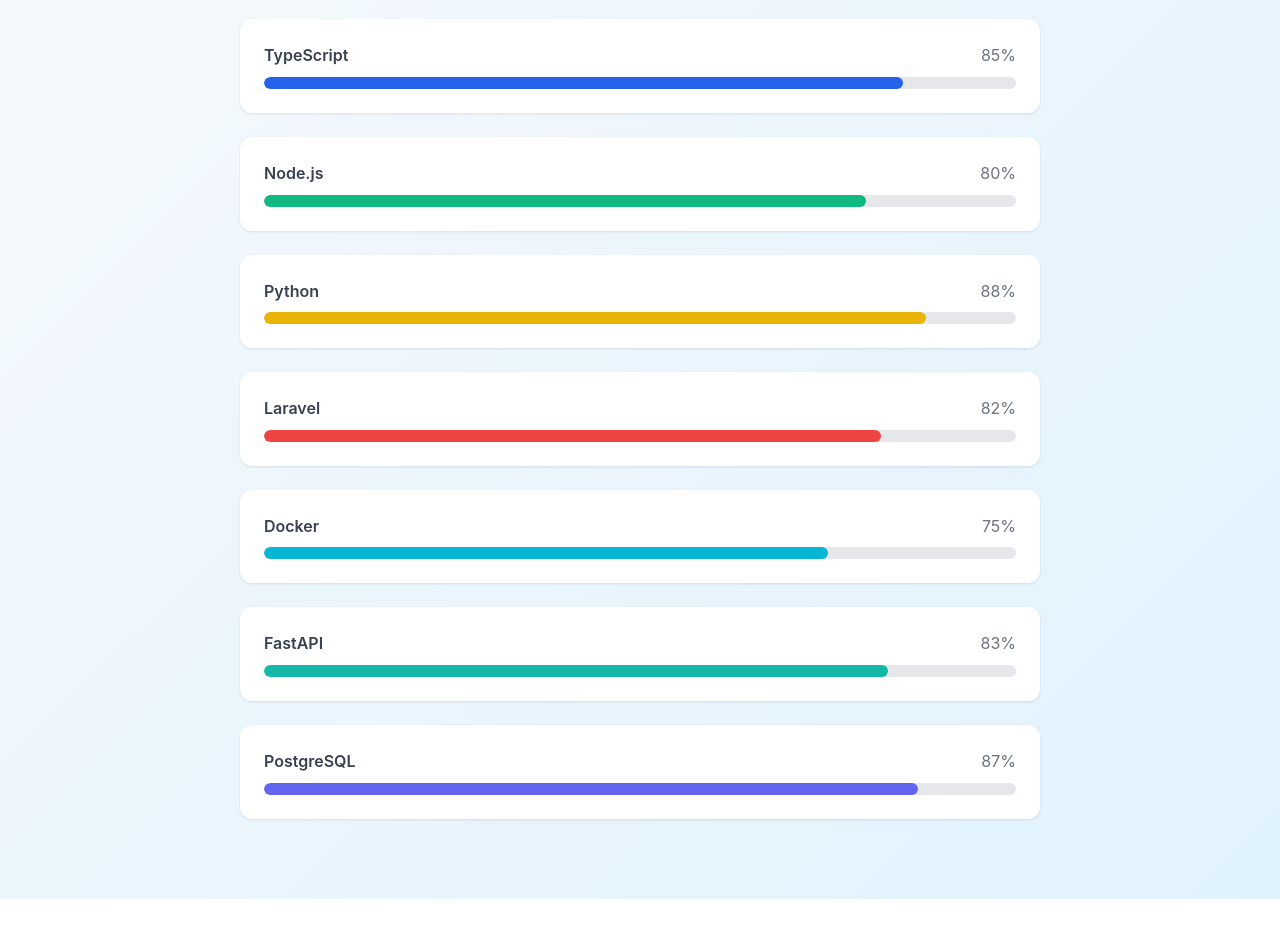
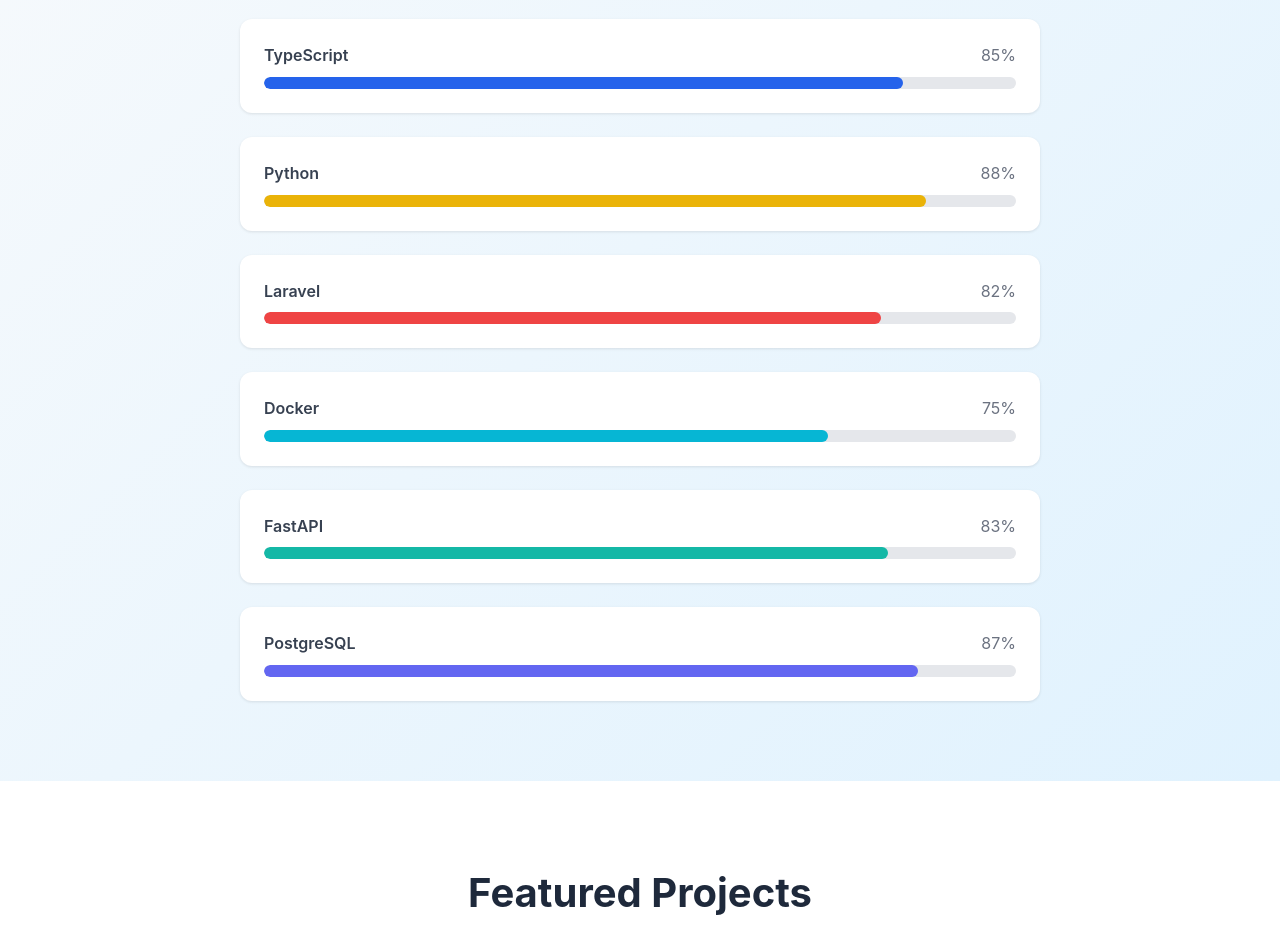
Before and after one commit to naveenkumardps/naveen-portfolio, a plain HTML site: page index.html in a window 1280 px wide. Shown: the part 1400-2334 px from the top of the page. Drawn offline with Linux system fonts and the light colour scheme.

Commit message:
Update index.html

```diff
--- a/index.html
+++ b/index.html
@@ -567,15 +567,7 @@
                         <div class="skill-progress" style="width: 85%; background: #2563eb;"></div>
                     </div>
                 </div>
-                <div class="skill-item">
-                    <div class="skill-header">
-                        <span class="skill-name">Node.js</span>
-                        <span class="skill-percentage">80%</span>
-                    </div>
-                    <div class="skill-bar">
-                        <div class="skill-progress" style="width: 80%; background: #10b981;"></div>
-                    </div>
-                </div>
+
                 <div class="skill-item">
                     <div class="skill-header">
                         <span class="skill-name">Python</span>
```
